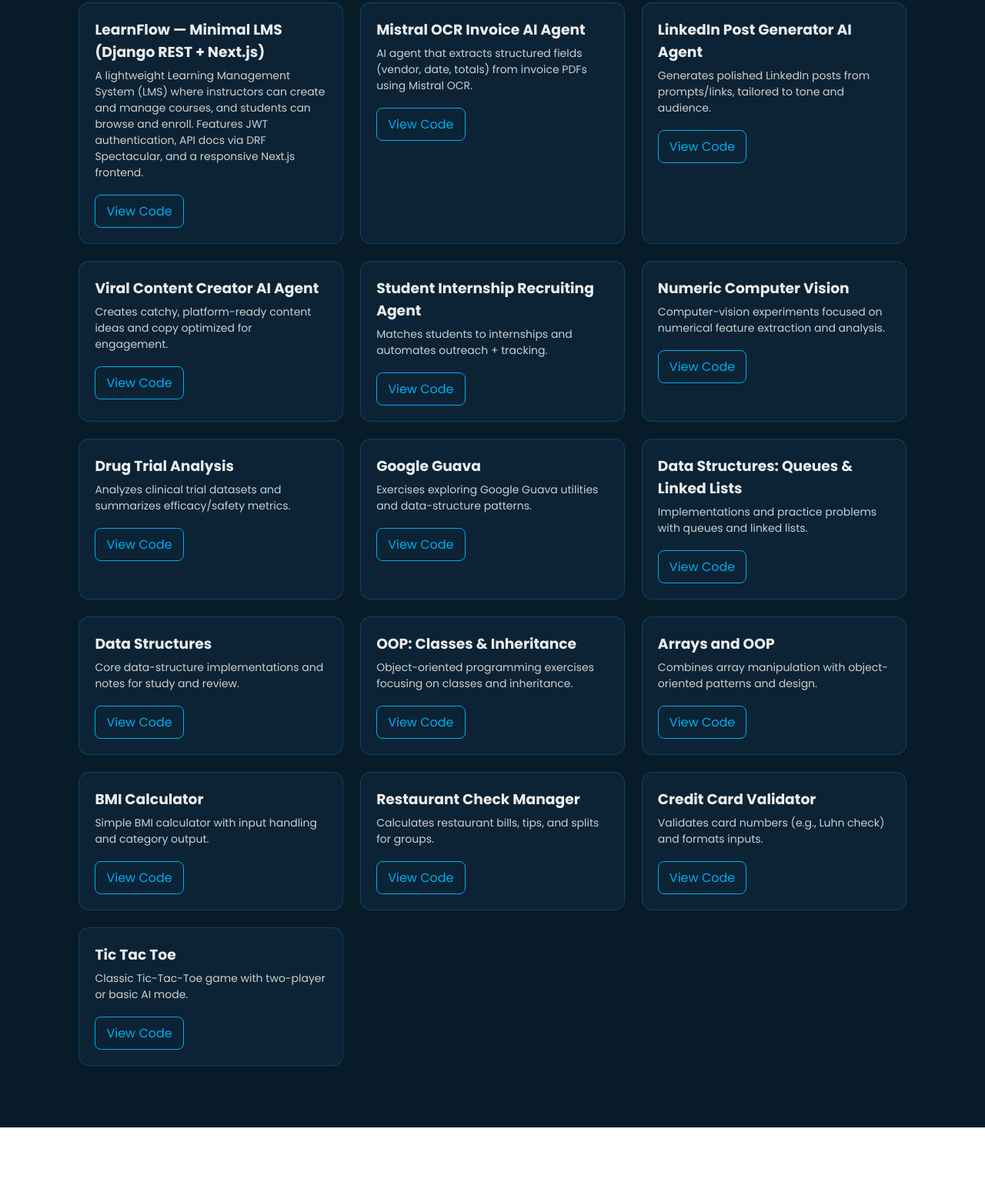
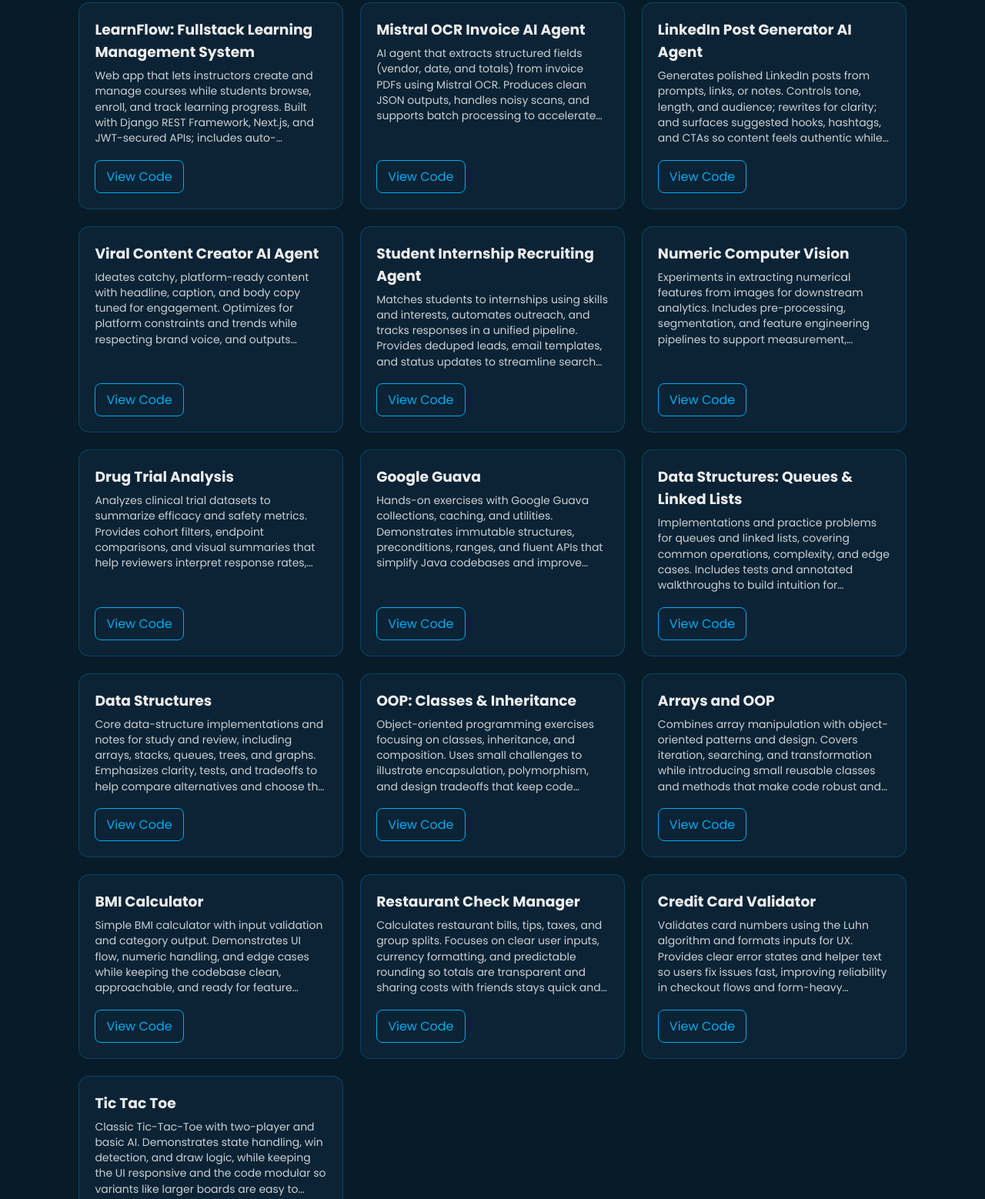
Before and after one commit to Aniruddha-M-Dhir/aniruddha-portfolio-websiste, a website: page Portfolio.html in a window 1280 px wide. Shown: the part 188-1746 px from the top of the page at 77% size. Before the commit the page ends 1653 px from the top, so only its background shows below. Drawn offline with Linux system fonts and the light colour scheme.

Commit message:
Update Portfolio.html

```diff
--- a/Portfolio.html
+++ b/Portfolio.html
@@ -5,6 +5,25 @@
   <meta name="viewport" content="width=device-width, initial-scale=1.0">
   <title>Portfolio - Aniruddha</title>
   <link rel="stylesheet" href="style.css">
+
+  <!-- Force all project summaries to exactly 5 lines -->
+  <style>
+    :root { --card-line-height: 1.45; } /* keep in sync with your text look */
+    .projects-grid { align-items: stretch; }
+    .project-card { display: flex; flex-direction: column; }
+    .project-card p{
+      line-height: var(--card-line-height);
+      display: -webkit-box;                /* clamp multi-line */
+      -webkit-box-orient: vertical;
+      -webkit-line-clamp: 5;               /* show 5 lines max */
+      overflow: hidden;                    /* hide overflow text */
+      /* Fix the block height so even short blurbs occupy 5 lines */
+      min-height: calc(5 * 1em * var(--card-line-height));
+      max-height: calc(5 * 1em * var(--card-line-height));
+      margin-bottom: 12px;
+    }
+    .project-card .actions { margin-top: auto; } /* keep button at bottom */
+  </style>
 </head>
 <body>
   <!-- Header -->
@@ -12,10 +31,10 @@
     <a href="index.html" class="logo">Aniruddha Madhusudan Dhir</a>
     <nav class="navbar">
       <a href="index.html">Home</a>
-      <a href="about.html">About</a>
-      <a href="services.html">Services</a>
-      <a class="active" href="portfolio.html">Portfolio</a>
-      <a href="contact.html">Contact</a>
+      <a href="About.html">About</a>
+      <a href="Services.html">Services</a>
+      <a class="active" href="Portfolio.html">Portfolio</a>
+      <a href="Contact.html">Contact</a>
     </nav>
   </header>
 
@@ -28,11 +47,11 @@
 
         <!-- NEW PROJECT -->
         <article class="project-card">
-          <h3>LearnFlow — Minimal LMS (Django REST + Next.js)</h3>
+          <h3>LearnFlow: Fullstack Learning Management System</h3>
           <p>
-            A lightweight Learning Management System (LMS) where instructors can create and manage courses,
-            and students can browse and enroll. Features JWT authentication, API docs via DRF Spectacular,
-            and a responsive Next.js frontend.
+            Web app that lets instructors create and manage courses while students browse,
+            enroll, and track learning progress. Built with Django REST Framework, Next.js,
+            and JWT-secured APIs; includes auto-generated docs and a clean, responsive UI.
           </p>
           <div class="actions">
             <a class="btn outline" href="https://github.com/Aniruddha-M-Dhir/learnflow" target="_blank" rel="noreferrer">View Code</a>
@@ -42,7 +61,11 @@
         <!-- 1 -->
         <article class="project-card">
           <h3>Mistral OCR Invoice AI Agent</h3>
-          <p>AI agent that extracts structured fields (vendor, date, totals) from invoice PDFs using Mistral OCR.</p>
+          <p>
+            AI agent that extracts structured fields (vendor, date, and totals) from invoice
+            PDFs using Mistral OCR. Produces clean JSON outputs, handles noisy scans, and
+            supports batch processing to accelerate back-office reconciliation workflows.
+          </p>
           <div class="actions">
             <a class="btn outline" href="https://github.com/Aniruddha-M-Dhir/mistral-ocr-invoice-ai-agent" target="_blank" rel="noreferrer">View Code</a>
           </div>
@@ -51,7 +74,11 @@
         <!-- 2 -->
         <article class="project-card">
           <h3>LinkedIn Post Generator AI Agent</h3>
-          <p>Generates polished LinkedIn posts from prompts/links, tailored to tone and audience.</p>
+          <p>
+            Generates polished LinkedIn posts from prompts, links, or notes. Controls tone,
+            length, and audience; rewrites for clarity; and surfaces suggested hooks,
+            hashtags, and CTAs so content feels authentic while performing consistently.
+          </p>
           <div class="actions">
             <a class="btn outline" href="https://github.com/Aniruddha-M-Dhir/Linkedin-post-generator-ai-agent" target="_blank" rel="noreferrer">View Code</a>
           </div>
@@ -60,7 +87,11 @@
         <!-- 3 -->
         <article class="project-card">
           <h3>Viral Content Creator AI Agent</h3>
-          <p>Creates catchy, platform-ready content ideas and copy optimized for engagement.</p>
+          <p>
+            Ideates catchy, platform-ready content with headline, caption, and body copy
+            tuned for engagement. Optimizes for platform constraints and trends while
+            respecting brand voice, and outputs ready-to-post drafts with variants.
+          </p>
           <div class="actions">
             <a class="btn outline" href="https://github.com/Aniruddha-M-Dhir/viral-content-creator-ai-agent" target="_blank" rel="noreferrer">View Code</a>
           </div>
@@ -69,7 +100,11 @@
         <!-- 4 -->
         <article class="project-card">
           <h3>Student Internship Recruiting Agent</h3>
-          <p>Matches students to internships and automates outreach + tracking.</p>
+          <p>
+            Matches students to internships using skills and interests, automates outreach,
+            and tracks responses in a unified pipeline. Provides deduped leads, email
+            templates, and status updates to streamline search and follow-up cycles.
+          </p>
           <div class="actions">
             <a class="btn outline" href="https://github.com/Aniruddha-M-Dhir/student-internship-recruiting-agent-" target="_blank" rel="noreferrer">View Code</a>
           </div>
@@ -78,7 +113,11 @@
         <!-- 5 -->
         <article class="project-card">
           <h3>Numeric Computer Vision</h3>
-          <p>Computer-vision experiments focused on numerical feature extraction and analysis.</p>
+          <p>
+            Experiments in extracting numerical features from images for downstream
+            analytics. Includes pre-processing, segmentation, and feature engineering
+            pipelines to support measurement, recognition, and quality inspection tasks.
+          </p>
           <div class="actions">
             <a class="btn outline" href="https://github.com/Aniruddha-M-Dhir/Numeric-Computer-Vision" target="_blank" rel="noreferrer">View Code</a>
           </div>
@@ -87,7 +126,11 @@
         <!-- 6 -->
         <article class="project-card">
           <h3>Drug Trial Analysis</h3>
-          <p>Analyzes clinical trial datasets and summarizes efficacy/safety metrics.</p>
+          <p>
+            Analyzes clinical trial datasets to summarize efficacy and safety metrics.
+            Provides cohort filters, endpoint comparisons, and visual summaries that help
+            reviewers interpret response rates, adverse events, and confidence intervals.
+          </p>
           <div class="actions">
             <a class="btn outline" href="https://github.com/Aniruddha-M-Dhir/drug-trial-analysis" target="_blank" rel="noreferrer">View Code</a>
           </div>
@@ -96,7 +139,11 @@
         <!-- 7 -->
         <article class="project-card">
           <h3>Google Guava</h3>
-          <p>Exercises exploring Google Guava utilities and data-structure patterns.</p>
+          <p>
+            Hands-on exercises with Google Guava collections, caching, and utilities.
+            Demonstrates immutable structures, preconditions, ranges, and fluent APIs
+            that simplify Java codebases and improve performance and correctness.
+          </p>
           <div class="actions">
             <a class="btn outline" href="https://github.com/Aniruddha-M-Dhir/Google-Guava" target="_blank" rel="noreferrer">View Code</a>
           </div>
@@ -105,7 +152,11 @@
         <!-- 8 -->
         <article class="project-card">
           <h3>Data Structures: Queues & Linked Lists</h3>
-          <p>Implementations and practice problems with queues and linked lists.</p>
+          <p>
+            Implementations and practice problems for queues and linked lists, covering
+            common operations, complexity, and edge cases. Includes tests and annotated
+            walkthroughs to build intuition for interviews and foundational courses.
+          </p>
           <div class="actions">
             <a class="btn outline" href="https://github.com/Aniruddha-M-Dhir/Data-Structures-Queues-and-linked-list" target="_blank" rel="noreferrer">View Code</a>
           </div>
@@ -114,7 +165,11 @@
         <!-- 9 -->
         <article class="project-card">
           <h3>Data Structures</h3>
-          <p>Core data-structure implementations and notes for study and review.</p>
+          <p>
+            Core data-structure implementations and notes for study and review, including
+            arrays, stacks, queues, trees, and graphs. Emphasizes clarity, tests, and
+            tradeoffs to help compare alternatives and choose the right tool quickly.
+          </p>
           <div class="actions">
             <a class="btn outline" href="https://github.com/Aniruddha-M-Dhir/Data-Structures-" target="_blank" rel="noreferrer">View Code</a>
           </div>
@@ -123,7 +178,11 @@
         <!-- 10 -->
         <article class="project-card">
           <h3>OOP: Classes & Inheritance</h3>
-          <p>Object-oriented programming exercises focusing on classes and inheritance.</p>
+          <p>
+            Object-oriented programming exercises focusing on classes, inheritance, and
+            composition. Uses small challenges to illustrate encapsulation, polymorphism,
+            and design tradeoffs that keep code flexible, readable, and testable.
+          </p>
           <div class="actions">
             <a class="btn outline" href="https://github.com/Aniruddha-M-Dhir/OOP_Classes_Inheritence" target="_blank" rel="noreferrer">View Code</a>
           </div>
@@ -132,7 +191,11 @@
         <!-- 11 -->
         <article class="project-card">
           <h3>Arrays and OOP</h3>
-          <p>Combines array manipulation with object-oriented patterns and design.</p>
+          <p>
+            Combines array manipulation with object-oriented patterns and design. Covers
+            iteration, searching, and transformation while introducing small reusable
+            classes and methods that make code robust and easier to maintain.
+          </p>
           <div class="actions">
             <a class="btn outline" href="https://github.com/Aniruddha-M-Dhir/Arrays-and-OOP" target="_blank" rel="noreferrer">View Code</a>
           </div>
@@ -141,7 +204,11 @@
         <!-- 12 -->
         <article class="project-card">
           <h3>BMI Calculator</h3>
-          <p>Simple BMI calculator with input handling and category output.</p>
+          <p>
+            Simple BMI calculator with input validation and category output. Demonstrates
+            UI flow, numeric handling, and edge cases while keeping the codebase clean,
+            approachable, and ready for feature extensions or styling tweaks.
+          </p>
           <div class="actions">
             <a class="btn outline" href="https://github.com/Aniruddha-M-Dhir/BMI-Calculator" target="_blank" rel="noreferrer">View Code</a>
           </div>
@@ -150,7 +217,11 @@
         <!-- 13 -->
         <article class="project-card">
           <h3>Restaurant Check Manager</h3>
-          <p>Calculates restaurant bills, tips, and splits for groups.</p>
+          <p>
+            Calculates restaurant bills, tips, taxes, and group splits. Focuses on clear
+            user inputs, currency formatting, and predictable rounding so totals are
+            transparent and sharing costs with friends stays quick and drama-free.
+          </p>
           <div class="actions">
             <a class="btn outline" href="https://github.com/Aniruddha-M-Dhir/RestaurantCheckManager" target="_blank" rel="noreferrer">View Code</a>
           </div>
@@ -159,7 +230,11 @@
         <!-- 14 -->
         <article class="project-card">
           <h3>Credit Card Validator</h3>
-          <p>Validates card numbers (e.g., Luhn check) and formats inputs.</p>
+          <p>
+            Validates card numbers using the Luhn algorithm and formats inputs for UX.
+            Provides clear error states and helper text so users fix issues fast,
+            improving reliability in checkout flows and form-heavy applications.
+          </p>
           <div class="actions">
             <a class="btn outline" href="https://github.com/Aniruddha-M-Dhir/Credit-Card-Validator" target="_blank" rel="noreferrer">View Code</a>
           </div>
@@ -168,7 +243,11 @@
         <!-- 15 -->
         <article class="project-card">
           <h3>Tic Tac Toe</h3>
-          <p>Classic Tic-Tac-Toe game with two-player or basic AI mode.</p>
+          <p>
+            Classic Tic-Tac-Toe with two-player and basic AI. Demonstrates state handling,
+            win detection, and draw logic, while keeping the UI responsive and the code
+            modular so variants like larger boards are easy to prototype later.
+          </p>
           <div class="actions">
             <a class="btn outline" href="https://github.com/Aniruddha-M-Dhir/TicTacToe" target="_blank" rel="noreferrer">View Code</a>
           </div>
```
